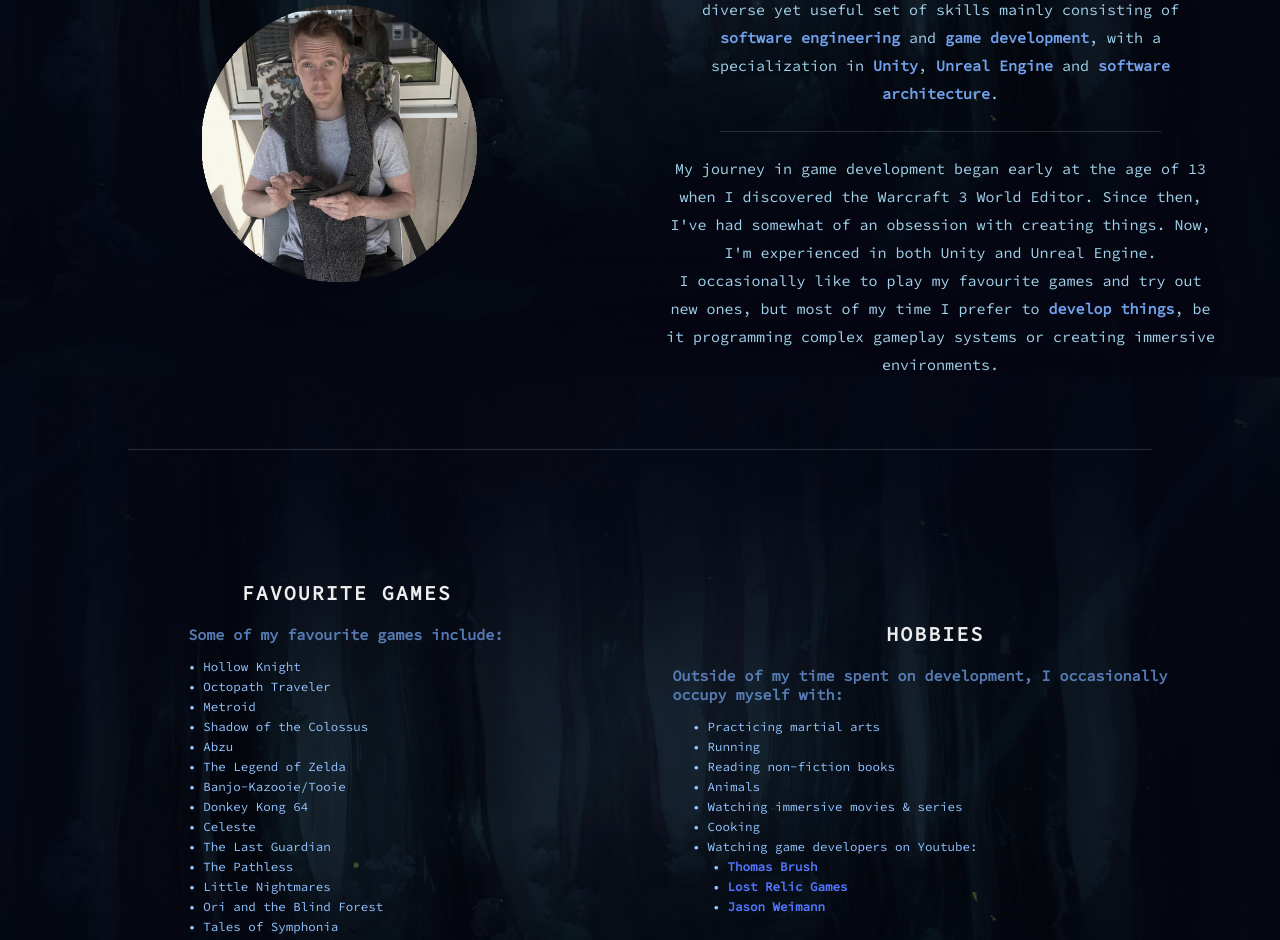
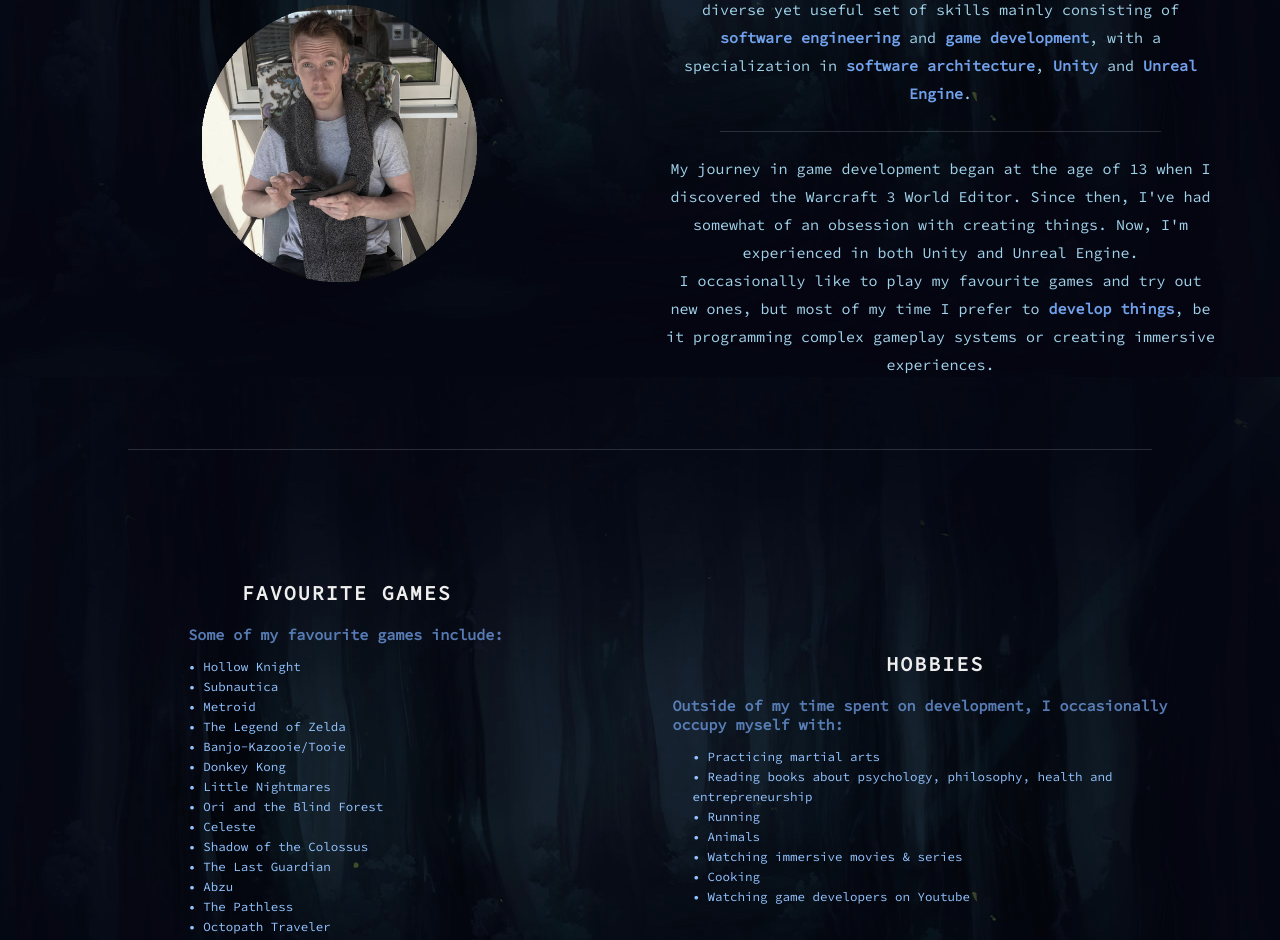
Before and after one commit to fabianfroding/gh-pages-src, a Vue app: page /about in a window 1280 px wide. Shown: the part 423-1363 px from the top of the page. Built offline with nearby package versions, Linux system fonts and the light colour scheme.

Commit message:
minor updates to about page

```diff
--- a/src/views/About.vue
+++ b/src/views/About.vue
@@ -14,18 +14,18 @@
 					<p>
 						My time in the industry and academia have contributed to a diverse yet useful set of skills mainly consisting of
 						<strong>software engineering</strong> and <strong>game development</strong>, with a specialization in
-						<strong>Unity</strong>, <strong>Unreal Engine</strong> and <strong>software architecture</strong>.
+						<strong>software architecture</strong>, <strong>Unity</strong> and <strong>Unreal Engine</strong>.
                     </p>
                     <br>
 					<div class="separator-line"></div>
                     <br>
 					<p>
-                        My journey in game development began early at the age of 13 when I discovered the Warcraft 3 World Editor.
+                        My journey in game development began at the age of 13 when I discovered the Warcraft 3 World Editor.
 						Since then, I've had somewhat of an obsession with creating things.
 						Now, I'm experienced in both Unity and Unreal Engine.
 						<br>I occasionally like to play my favourite games and try out new ones,
 						but most of my time I prefer to <strong>develop things</strong>,
-						be it programming complex gameplay systems or creating immersive environments.
+						be it programming complex gameplay systems or creating immersive experiences.
                     </p>
                 </div>
 			</div>
@@ -45,18 +45,19 @@
 							<li><h2>Some of my favourite games include:</h2></li>
 							<br>
 							<li><p> • Hollow Knight</p></li>
-							<li><p> • Octopath Traveler</p></li>
+							<li><p> • Subnautica</p></li>
 							<li><p> • Metroid</p></li>
-							<li><p> • Shadow of the Colossus</p></li>
-							<li><p> • Abzu</p></li>
 							<li><p> • The Legend of Zelda</p></li>
 							<li><p> • Banjo-Kazooie/Tooie</p></li>
-							<li><p> • Donkey Kong 64</p></li>
-							<li><p> • Celeste</p></li>
-							<li><p> • The Last Guardian</p></li>
-							<li><p> • The Pathless</p></li>
+							<li><p> • Donkey Kong</p></li>
 							<li><p> • Little Nightmares</p></li>
 							<li><p> • Ori and the Blind Forest</p></li>
+							<li><p> • Celeste</p></li>
+							<li><p> • Shadow of the Colossus</p></li>
+							<li><p> • The Last Guardian</p></li>
+							<li><p> • Abzu</p></li>
+							<li><p> • The Pathless</p></li>
+							<li><p> • Octopath Traveler</p></li>
 							<li><p> • Tales of Symphonia</p></li>
 							<li><p> • Warcraft 3</p></li>
 						</ul>
@@ -68,19 +69,19 @@
 							<h2>Outside of my time spent on development, I occasionally occupy myself with:</h2>
 							<br>
 							<li><p> • Practicing martial arts</p></li>
+							<li><p> • Reading books about psychology, philosophy, health and entrepreneurship</p></li>
 							<li><p> • Running</p></li>
-							<li><p> • Reading non-fiction books</p></li>
 							<li><p> • Animals</p></li>
 							<li><p> • Watching immersive movies &amp; series</p></li>
 							<li><p> • Cooking</p></li>
-							<li><p> • Watching game developers on Youtube:</p></li>
-							<li>
+							<li><p> • Watching game developers on Youtube</p></li>
+							<!--li>
 								<ul>
 									<li><p class="global-link"> • <a href="https://www.youtube.com/channel/UCuHVjteDW9tCb8QqMrtGvwQ" target="_blank"><strong>Thomas Brush</strong></a></p></li>
 									<li><p class="global-link"> • <a href="https://www.youtube.com/c/LostRelicGames" target="_blank"><strong>Lost Relic Games</strong></a></p></li>
 									<li><p class="global-link"> • <a href="https://www.youtube.com/c/Unity3dCollege" target="_blank"><strong>Jason Weimann</strong></a></p></li>
 								</ul>
-							</li>
+							</li-->
 						</ul>
                     </div>
 
```
